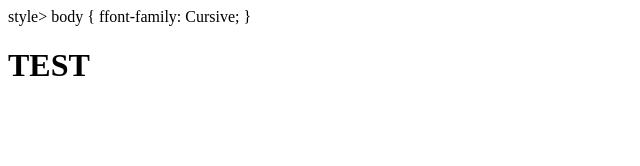
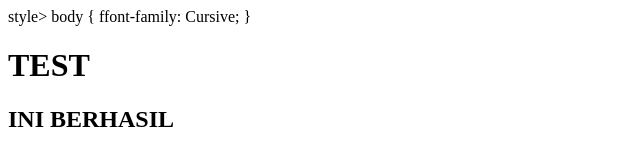
Before and after one commit to syahreza01x/latihan-pbl, a plain HTML site: page latihan.html in a window 1280 px wide. Shown: the whole page, without its empty margins (0-640 px from the left). Drawn offline with Linux system fonts and the light colour scheme.

Commit message:
Update latihan.html

```diff
--- a/latihan.html
+++ b/latihan.html
@@ -11,5 +11,6 @@
 </head>
 <body>
     <h1>TEST</h1>
+    <h2>INI BERHASIL</h2>
 </body>
 </html>
```
